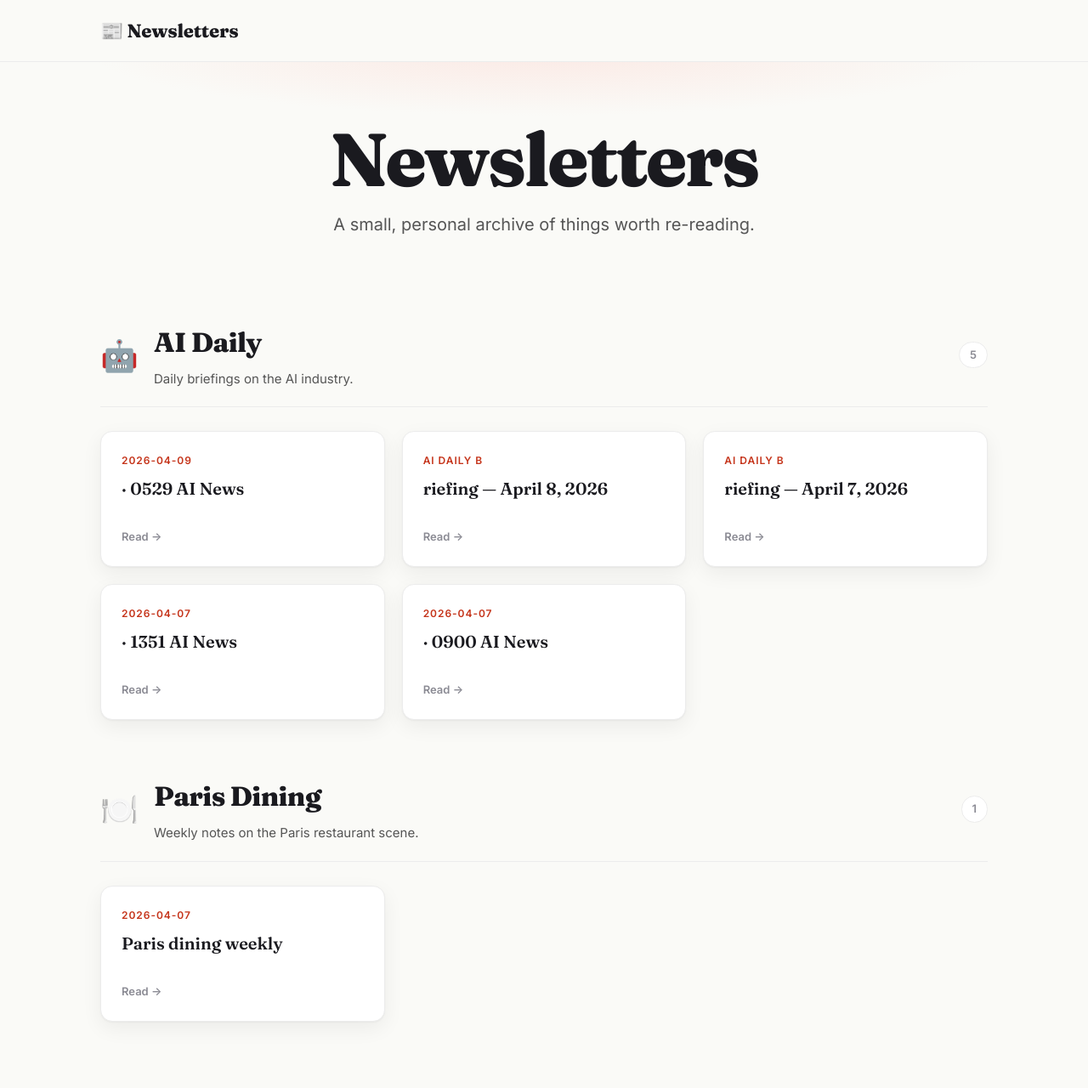
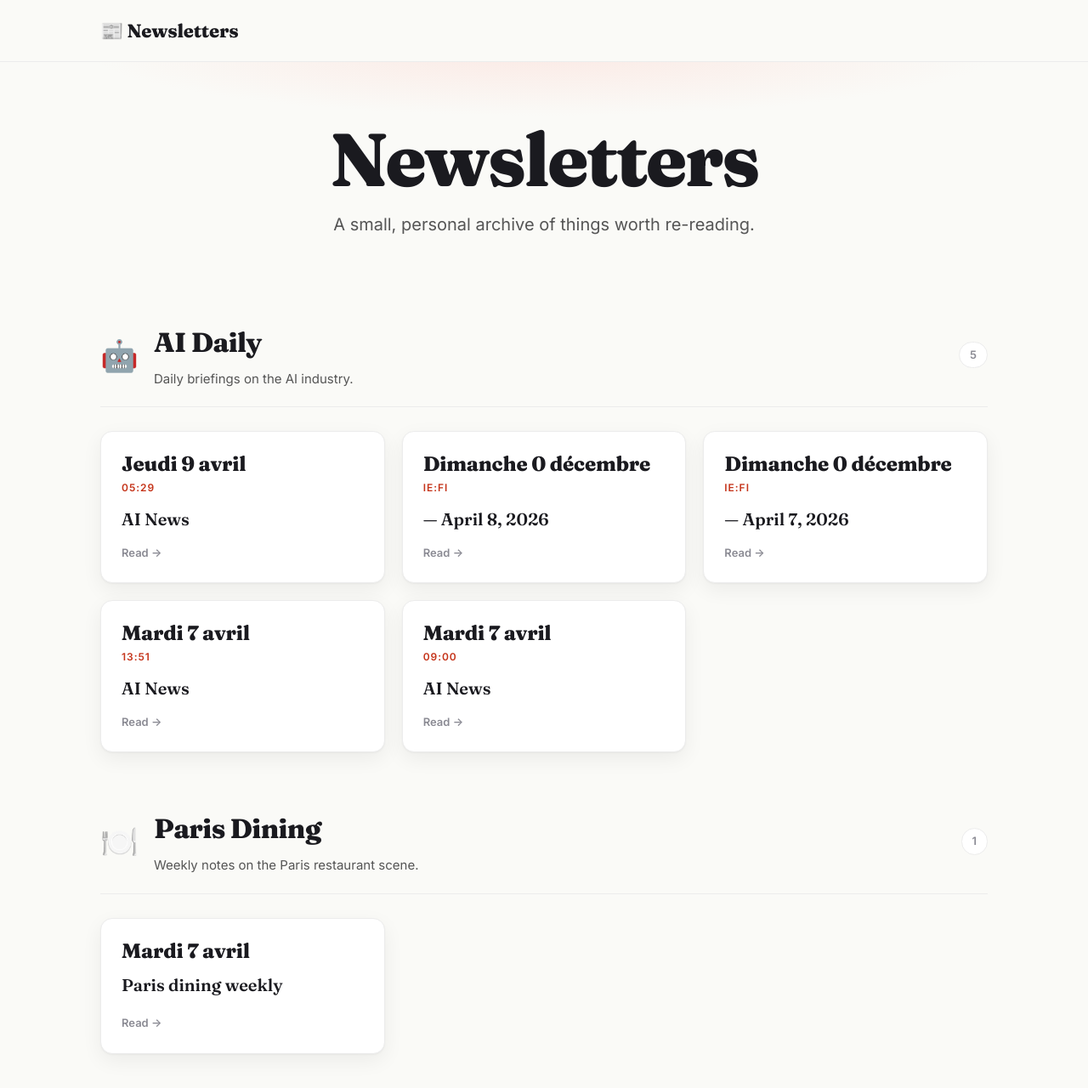
Before and after one commit to adeturckheim/newsletters, a Jekyll site: the page built from index.md, in a window 1280 px wide and 1400 px high, scrolled down 15 px. Shown: the top 1280 px of the window at 85% size. Built offline with Jekyll 4.4.1, drawn with Linux system fonts in a browser that asks for light colours.

Commit message:
Show card date prominently in French with weekday first
Render the card date as "Jeudi 9 avril" in a larger serif style and
move the time beneath it as a smaller accent label. The title now
shows only the post name without the duplicated time.

```diff
--- a/_layouts/home.html
+++ b/_layouts/home.html
@@ -9,6 +9,9 @@ layout: default
 </section>
 
 {{ content }}
+
+{% assign months_fr = "janvier,février,mars,avril,mai,juin,juillet,août,septembre,octobre,novembre,décembre" | split: "," %}
+{% assign weekdays_fr = "Lundi,Mardi,Mercredi,Jeudi,Vendredi,Samedi,Dimanche" | split: "," %}
 
 <section class="collections">
   <div class="container">
@@ -25,11 +28,23 @@ layout: default
       </header>
       <div class="card-grid">
         {% for p in ai_pages %}
-          {% assign date_part = p.title | slice: 0, 10 %}
-          {% assign rest = p.title | slice: 10, 100 | replace: "_", " · " | replace: "-", " " | strip %}
+          {% assign date_str = p.title | slice: 0, 10 %}
+          {% assign day_num = p.title | slice: 8, 2 | plus: 0 %}
+          {% assign month_num = p.title | slice: 5, 2 | plus: 0 %}
+          {% assign month_idx = month_num | minus: 1 %}
+          {% assign month_fr = months_fr[month_idx] %}
+          {% assign wday_num = date_str | date: "%u" | plus: 0 %}
+          {% assign wday_idx = wday_num | minus: 1 %}
+          {% assign weekday_fr = weekdays_fr[wday_idx] %}
+          {% assign time_hh = p.title | slice: 11, 2 %}
+          {% assign time_mm = p.title | slice: 13, 2 %}
+          {% assign title_text = p.title | slice: 17, 100 | strip %}
           <a class="card" href="{{ p.url | relative_url }}">
-            <div class="card-date">{{ date_part }}</div>
-            <div class="card-title">{{ rest }}</div>
+            <div class="card-date">
+              <span class="card-date-main">{{ weekday_fr }} {{ day_num }} {{ month_fr }}</span>
+              <span class="card-date-time">{{ time_hh }}:{{ time_mm }}</span>
+            </div>
+            <div class="card-title">{{ title_text }}</div>
             <div class="card-arrow">Read →</div>
           </a>
         {% endfor %}
@@ -50,10 +65,19 @@ layout: default
       </header>
       <div class="card-grid">
         {% for p in paris_pages %}
-          {% assign date_part = p.title | slice: 0, 10 %}
+          {% assign date_str = p.title | slice: 0, 10 %}
+          {% assign day_num = p.title | slice: 8, 2 | plus: 0 %}
+          {% assign month_num = p.title | slice: 5, 2 | plus: 0 %}
+          {% assign month_idx = month_num | minus: 1 %}
+          {% assign month_fr = months_fr[month_idx] %}
+          {% assign wday_num = date_str | date: "%u" | plus: 0 %}
+          {% assign wday_idx = wday_num | minus: 1 %}
+          {% assign weekday_fr = weekdays_fr[wday_idx] %}
           {% assign rest = p.title | slice: 10, 100 | replace: "-", " " | strip %}
           <a class="card" href="{{ p.url | relative_url }}">
-            <div class="card-date">{{ date_part }}</div>
+            <div class="card-date">
+              <span class="card-date-main">{{ weekday_fr }} {{ day_num }} {{ month_fr }}</span>
+            </div>
             <div class="card-title">{{ rest | capitalize }}</div>
             <div class="card-arrow">Read →</div>
           </a>
--- a/assets/css/style.css
+++ b/assets/css/style.css
@@ -175,12 +175,25 @@ a:hover { text-decoration: underline; }
   text-decoration: none;
 }
 .card-date {
+  display: flex;
+  flex-direction: column;
+  margin-bottom: 14px;
+}
+.card-date-main {
+  font-family: var(--serif);
+  font-size: 24px;
+  font-weight: 700;
+  color: var(--ink);
+  line-height: 1.15;
+  letter-spacing: -0.01em;
+}
+.card-date-time {
   font-size: 12px;
   font-weight: 600;
   color: var(--accent);
   text-transform: uppercase;
   letter-spacing: 0.08em;
-  margin-bottom: 10px;
+  margin-top: 4px;
 }
 .card-title {
   font-family: var(--serif);
```
